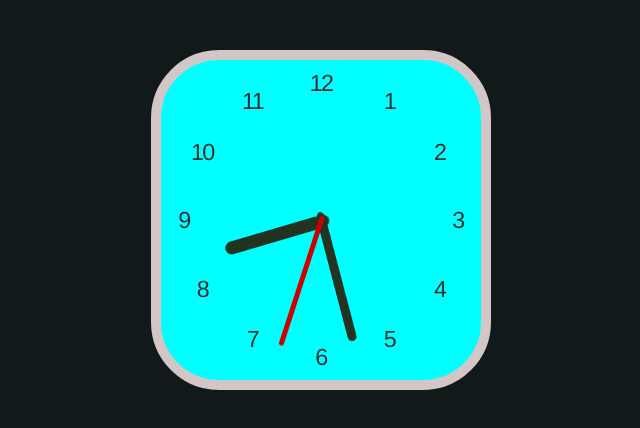
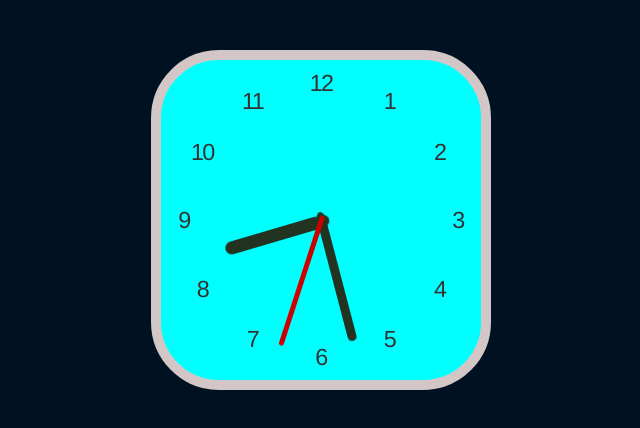
Before and after one commit to batyatonny/analog-clock, a plain HTML site: page index.html in a window 1280 px wide. Shown: the whole page, without its empty margins (319-959 px from the left). Drawn offline with Linux system fonts and the light colour scheme.

Commit message:
CSS file update

```diff
--- a/main.css
+++ b/main.css
@@ -1,5 +1,5 @@
 body {
-    background: rgb(17, 25, 27);
+    background: #012;
     color: #333;
     margin-top: 50px;
     font-family: Helvetica, sans-serif;
```
